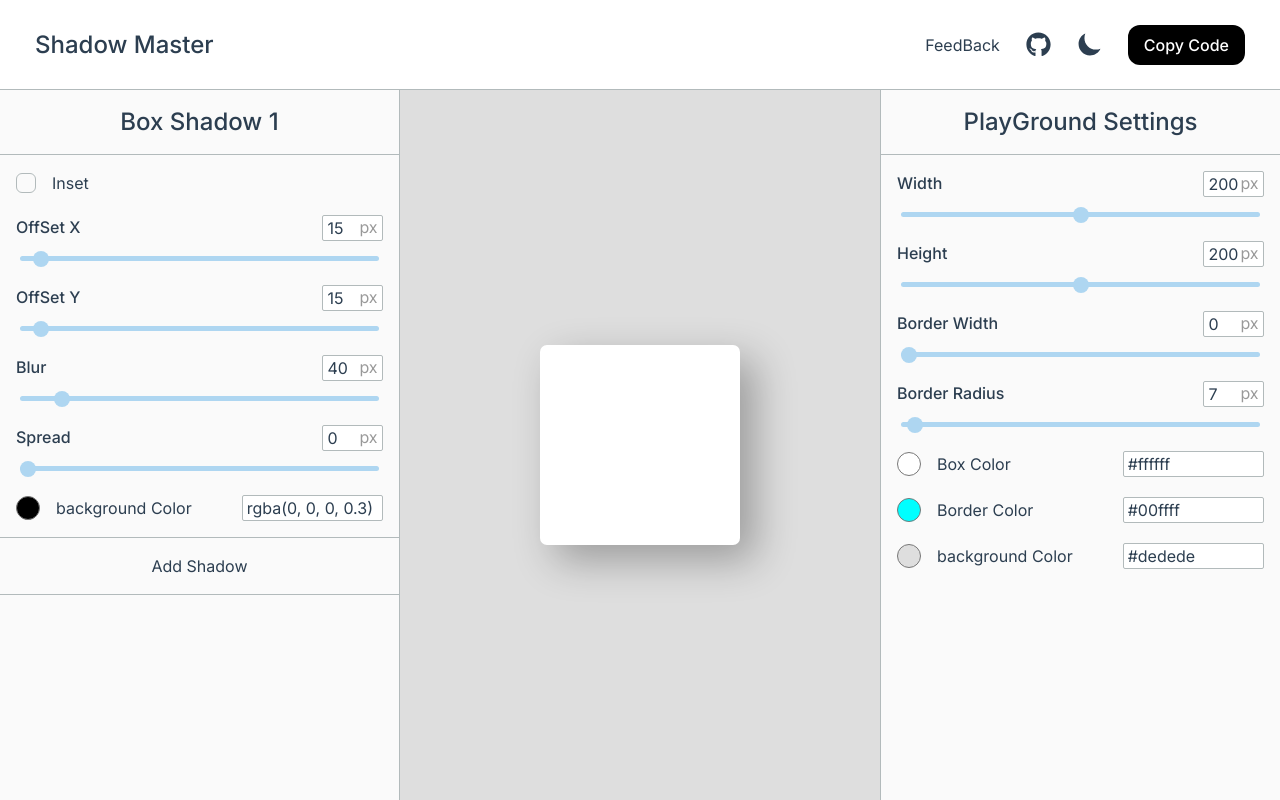
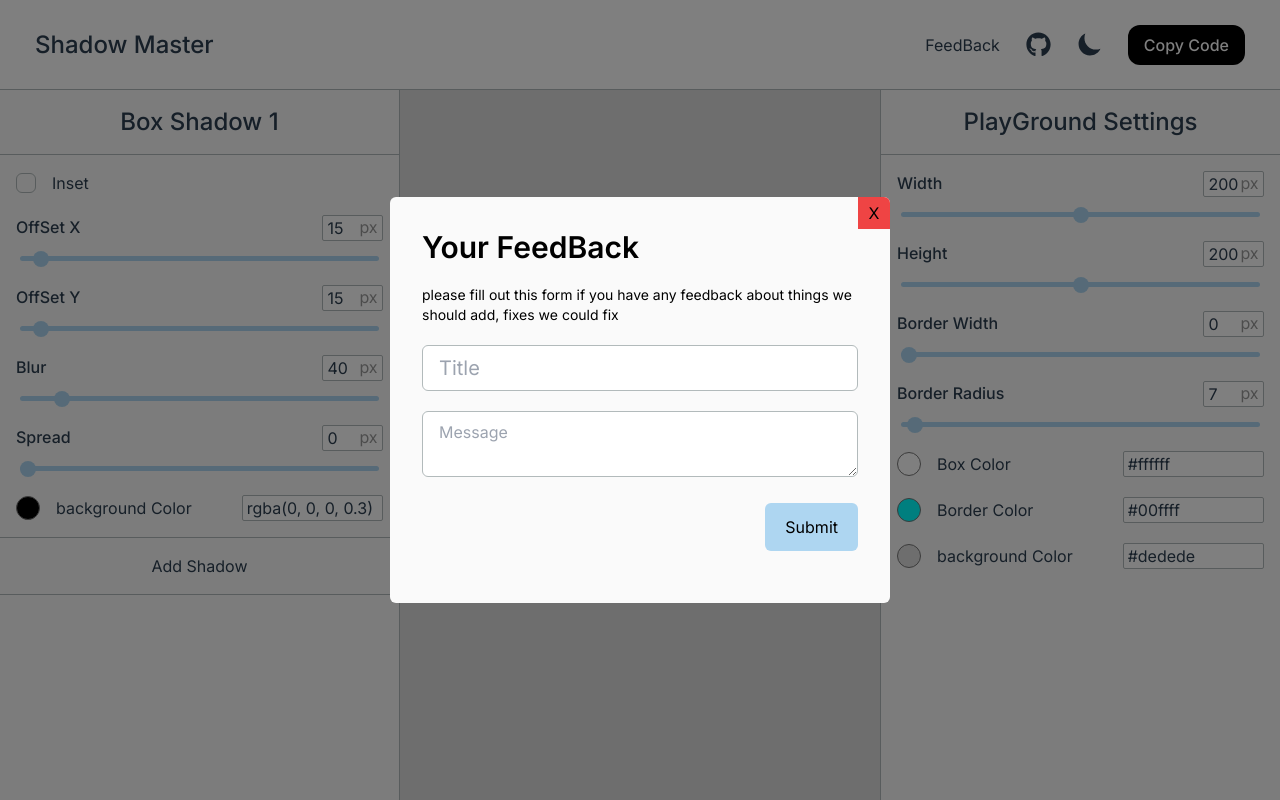
Before and after one commit to Xenos-the-stupid/shadow-master, a React (Vite) app: page / in a window 1280 px wide. Both pictures are taken after a click on the button "FeedBack". Built offline with nearby package versions, Linux system fonts and the light colour scheme.

Commit message:
added modal for feedback

```diff
--- a/src/components/Header.tsx
+++ b/src/components/Header.tsx
@@ -5,10 +5,15 @@ import generateProperty from "../utils/generate-property";
 import { boxShadowAtom } from "../store/boxShadow";
 import { useAtom } from "jotai";
 import toast from "react-hot-toast";
+import Modal from "./ui/Modal";
+import Input from "./ui/Input";
+import { useState } from "react";
+import TextAria from "./ui/TextAria";
 
 export default function Header() {
   const { themeMode, setThemeMode } = useThemeMode();
   const [boxShadow] = useAtom(boxShadowAtom);
+  const [feedBack, setFeedBack] = useState({ title: "", message: "" });
 
   const copyGeneratedCode = () => {
     const generatedCode = generateProperty(boxShadow);
@@ -19,11 +24,66 @@ export default function Header() {
     });
   };
 
+  const submit = async () => {
+    try {
+      const res = await fetch("http://localhost:3000/feedback", {
+        method: "POST",
+        headers: {
+          "Content-Type": "application/json",
+        },
+        body: JSON.stringify(feedBack),
+      });
+      if (res.status !== 200) throw new Error("Something went wrong");
+      toast.success("Thank you for your feedback", {
+        className:
+          "dark:bg-black dark:text-primary-text shadow-md dark:text-primary-text-dark dark:shadow-white/30",
+      });
+      // eslint-disable-next-line @typescript-eslint/no-unused-vars
+    } catch (_e) {
+      toast.error("Something went wrong", {
+        className:
+          "dark:bg-black dark:text-primary-text shadow-md dark:text-primary-text-dark dark:shadow-white/30",
+      });
+    }
+  };
+
   return (
     <header className="sticky top-0 flex h-[90px] items-center justify-between border-b border-border-color px-[35px] dark:border-border-color-dark dark:bg-[#121212] dark:text-white">
       <h1 className="text-2xl font-medium">Shadow Master</h1>
       <div className="flex items-center gap-[1.625rem]">
-        <button>FeedBack</button>
+        <Modal>
+          <Modal.Trigger>FeedBack</Modal.Trigger>
+          <Modal.Body>
+            <Modal.Title>Your FeedBack</Modal.Title>
+            <p className="text-sm">
+              please fill out this form if you have any feedback about things we
+              should add, fixes we could fix
+            </p>
+            <Input
+              placeholder="Title"
+              value={feedBack.title}
+              onChange={(e) =>
+                setFeedBack({ ...feedBack, title: e.target.value })
+              }
+              className="w-full rounded-md px-4 py-2 text-xl focus-within:outline-none"
+            />
+            <TextAria
+              placeholder="Message"
+              onChange={(e) =>
+                setFeedBack({ ...feedBack, message: e.target.value })
+              }
+            />
+            <div className="flex justify-end">
+              <button
+                onClick={submit}
+                className="rounded-md bg-[#AED6F1] px-5 py-3 dark:text-black"
+              >
+                Submit
+              </button>
+            </div>
+          </Modal.Body>
+        </Modal>
+
         <a href="#">
           <FaGithub size={25} />
         </a>
--- a/src/components/ui/CheckBox.tsx
+++ b/src/components/ui/CheckBox.tsx
@@ -2,6 +2,7 @@ import { ComponentProps } from "react";
 import Input from "./Input";
 import ColorInput from "./ColorInput";
 import cn from "../../utils/cn";
+import { SaveOmit } from "../../types";
 
 function CheckBox({ ...props }: ComponentProps<"div">) {
   return (
@@ -16,7 +17,9 @@ function CheckBoxLabel({ ...props }: ComponentProps<"label">) {
   return <ColorInput.Label {...props} />;
 }
 
-function CheckBoxInput({ ...props }: Omit<ComponentProps<"input">, "type">) {
+function CheckBoxInput({
+  ...props
+}: SaveOmit<ComponentProps<"input">, "type">) {
   return (
     <div
       className={cn(
--- a/src/components/ui/ColorInput.tsx
+++ b/src/components/ui/ColorInput.tsx
@@ -1,6 +1,7 @@
 import { ComponentProps } from "react";
 import cn from "../../utils/cn";
 import Input from "./Input";
+import { SaveOmit } from "../../types";
 
 function ColorInput({ ...props }: ComponentProps<"div">) {
   return (
@@ -15,7 +16,9 @@ function ColorInputLabel({ ...props }: ComponentProps<"label">) {
   return <label {...props} />;
 }
 
-function ColorInputCircle({ ...props }: Omit<ComponentProps<"input">, "type">) {
+function ColorInputCircle({
+  ...props
+}: SaveOmit<ComponentProps<"input">, "type">) {
   return (
     <Input type="color" {...props} className={cn("flex", props.className)} />
   );
--- a/src/components/ui/Input.tsx
+++ b/src/components/ui/Input.tsx
@@ -8,7 +8,13 @@ export default function Input({
     <div className={cn("relative", props.outerDivClasses)}>
       <input
         {...props}
-        placeholder={props.type === "number" ? "20" : "rgba(0, 0, 0, 0.1)"}
+        placeholder={
+          props.type === "number"
+            ? "20"
+            : props.type === "color"
+              ? "rgba(0, 0, 0, 0.1)"
+              : props.placeholder
+        }
         className={cn(
           "rounded-sm border border-border-color px-1 outline-offset-4 focus:border-border-color focus:outline-1 dark:border-border-color-dark dark:bg-bg-dark",
           props.className,
--- /dev/null
+++ b/src/components/ui/Modal.tsx
@@ -0,0 +1,65 @@
+import {
+  type ComponentProps,
+  createContext,
+  type ReactNode,
+  type RefObject,
+  useContext,
+  useRef,
+} from "react";
+import cn from "../../utils/cn";
+
+const ModalContext = createContext<RefObject<HTMLDialogElement> | null>(null);
+
+function Modal({ ...props }: { children: ReactNode }) {
+  const dialogRef = useRef<HTMLDialogElement>(null);
+
+  return (
+    <ModalContext.Provider value={dialogRef}>
+      {props.children}
+    </ModalContext.Provider>
+  );
+}
+
+function ModalTitle({ ...props }: ComponentProps<"h1">) {
+  return (
+    <h1 {...props} className={cn("text-3xl font-semibold", props.className)} />
+  );
+}
+
+function ModalBody({ ...props }: ComponentProps<"dialog">) {
+  const dialogRef = useContext(ModalContext);
+
+  return (
+    <dialog
+      ref={dialogRef}
+      className={cn(
+        "relative w-full max-w-[500px] space-y-5 rounded-md bg-bg-light p-8 backdrop:bg-black/50 dark:bg-bg-dark dark:text-primary-text-dark",
+        props.className,
+      )}
+      {...props}
+    >
+      {props.children}
+      <div>
+        <button
+          onClick={() => dialogRef!.current?.close()}
+          className="absolute right-0 top-0 size-8 rounded-[inherit] bg-red-500"
+        >
+          X
+        </button>
+      </div>
+    </dialog>
+  );
+}
+function ModalTrigger({ ...props }: ComponentProps<"button">) {
+  const dialogRef = useContext(ModalContext);
+  return <button {...props} onClick={() => dialogRef!.current?.showModal()} />;
+}
+
+ModalTitle.displayName = "ModalTitle";
+ModalBody.displayName = "ModalBody";
+ModalTrigger.displayName = "ModalTrigger";
+Modal.Title = ModalTitle;
+Modal.Body = ModalBody;
+Modal.Trigger = ModalTrigger;
+
+export default Modal;
--- a/src/components/ui/PxInput.tsx
+++ b/src/components/ui/PxInput.tsx
@@ -1,8 +1,9 @@
 import { ComponentProps } from "react";
 import Input from "./Input";
 import cn from "../../utils/cn";
+import { SaveOmit } from "../../types";
 
-type InputType = Omit<ComponentProps<"input">, "type">;
+type InputType = SaveOmit<ComponentProps<"input">, "type">;
 
 function Pxinput({ ...props }: ComponentProps<"div">) {
   return <div {...props} />;
--- /dev/null
+++ b/src/components/ui/TextAria.tsx
@@ -0,0 +1,14 @@
+import { ComponentProps } from "react";
+import cn from "../../utils/cn";
+
+export default function TextAria({ ...props }: ComponentProps<"textarea">) {
+  return (
+    <textarea
+      {...props}
+      className={cn(
+        "w-full rounded-md border border-border-color px-4 py-2 focus-within:outline-none dark:border-border-color-dark dark:bg-bg-dark",
+        props.className,
+      )}
+    />
+  );
+}
--- a/src/server/src/index.ts
+++ b/src/server/src/index.ts
@@ -1,11 +1,12 @@
 import { FeedBack } from "@prisma/client";
 import { Hono } from "hono";
 import { prisma } from "../utils/prisma";
+import { cors } from "hono/cors";
+import { SaveOmit } from "../../types";
 
 const app = new Hono();
 
-type SaveOmit<T, K extends keyof T> = Omit<T, K>;
-
+app.use("*", cors());
 app.post("/feedback", async (c) => {
   const { title, message } = (await c.req.json()) as SaveOmit<FeedBack, "id">;
   try {
@@ -15,6 +16,7 @@ app.post("/feedback", async (c) => {
         message,
       },
     });
+    return c.text("Thank you for your feedback", 200);
   } catch (error) {
     if (error instanceof Error) {
       return c.text(error.message, 500);
--- /dev/null
+++ b/src/types/index.ts
@@ -0,0 +1 @@
+export type SaveOmit<T, K extends keyof T> = Omit<T, K>;
```
